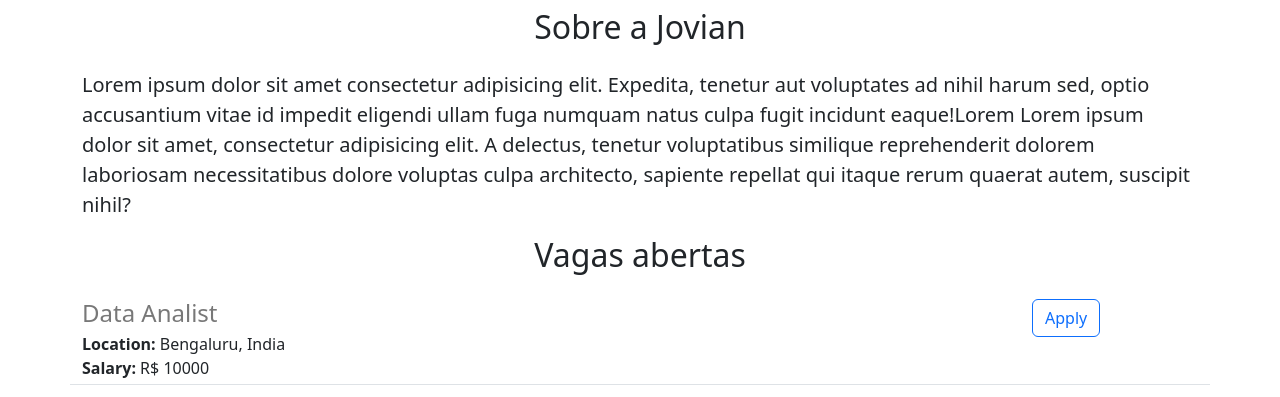
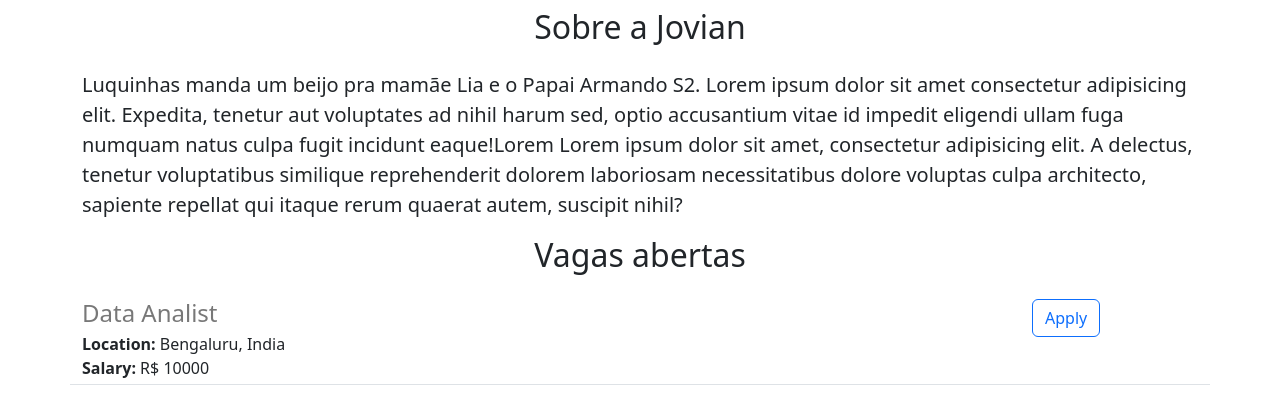
Before and after one commit to Lucasacademico/jovian-carrer-website, a Flask app: page / in a window 1280 px wide. Shown: the part 440-837 px from the top of the page. Run offline with Flask 3, Linux system fonts and the light colour scheme.

Commit message:
apenas um teste

```diff
--- a/templates/home.html
+++ b/templates/home.html
@@ -21,7 +21,9 @@
         <h1 class="text-center mt-2 mb-4">{{company_name}} Carrers</h1>
         <img class="img-fluid" id="banner" src="../static/banner.jpg" height='320'>
         <h2 class="text-center mt-2 mb-4">Sobre a Jovian</h2>
-        <p class="lead">Lorem ipsum dolor sit amet consectetur adipisicing elit. Expedita, tenetur aut voluptates ad
+        <p class="lead">
+            Luquinhas manda um beijo pra mamãe Lia e o Papai Armando S2.
+            Lorem ipsum dolor sit amet consectetur adipisicing elit. Expedita, tenetur aut voluptates ad
             nihil harum sed,
             optio accusantium vitae id impedit eligendi ullam fuga numquam natus culpa fugit incidunt eaque!Lorem Lorem
             ipsum dolor sit amet, consectetur adipisicing elit. A delectus, tenetur voluptatibus similique reprehenderit
```
Also changed, not shown: README.md.
